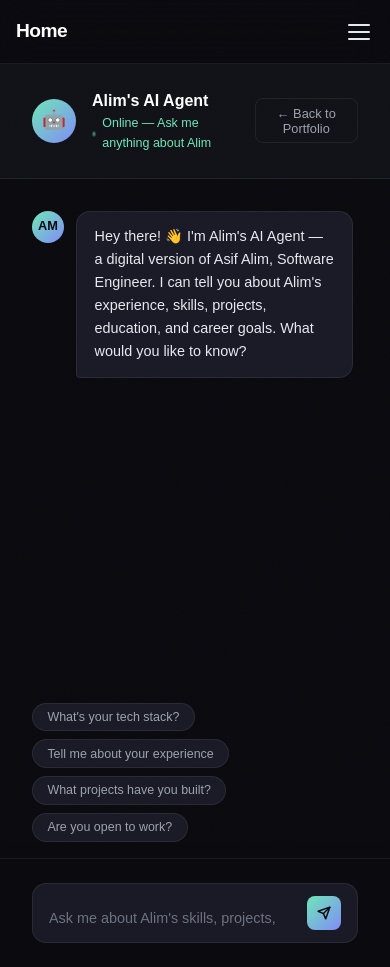
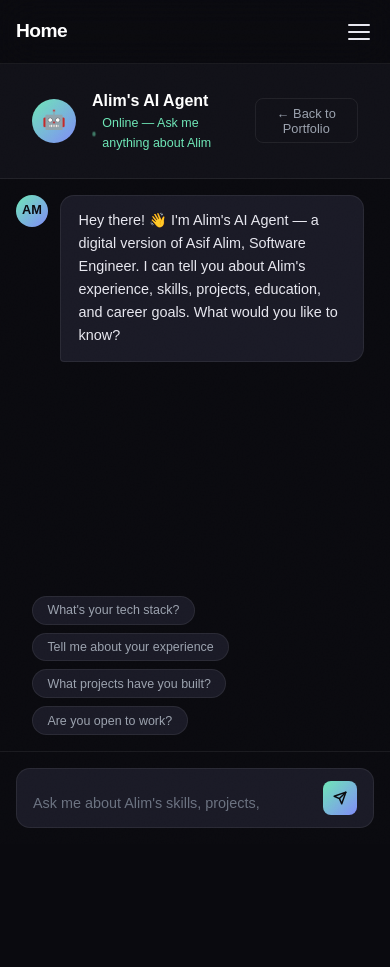
Before and after one commit to asifalim/Portfolio, an Angular app in the folder frontend/: page /chat in a window 390 px wide. After the commit the page ends 844 px from the top, so only its background shows below. Built offline with nearby package versions, Linux system fonts and the light colour scheme; no server answers.

Commit message:
chat box from mobile view improved,

```diff
--- a/frontend/src/app/pages/chat/chat.component.html
+++ b/frontend/src/app/pages/chat/chat.component.html
@@ -42,7 +42,7 @@
     <div class="chat-input-area">
       <div class="chat-input-wrap">
         <textarea id="chat-input" placeholder="Ask me about Alim's skills, projects, experience..." rows="1"
-          [value]="inputText" (input)="onInput($event)" (keydown)="handleChatKey($event)"></textarea>
+          [value]="inputText" (input)="onInput($event)" (keydown)="handleChatKey($event)" (focus)="onInputFocus()"></textarea>
         <button class="send-btn" (click)="sendMessage()">
           <svg width="14" height="14" viewBox="0 0 24 24" fill="none" stroke="currentColor" stroke-width="2.5"
             stroke-linecap="round" stroke-linejoin="round">
--- a/frontend/src/app/pages/chat/chat.component.ts
+++ b/frontend/src/app/pages/chat/chat.component.ts
@@ -34,6 +34,17 @@ export class ChatComponent implements OnInit {
 
     el.style.height = 'auto';
     el.style.height = Math.min(el.scrollHeight, 120) + 'px';
+  }
+
+  onInputFocus() {
+    // On mobile, scroll input into view after keyboard opens
+    setTimeout(() => {
+      const inputArea = document.querySelector('.chat-input-area') as HTMLElement;
+      if (inputArea) {
+        inputArea.scrollIntoView({ behavior: 'smooth', block: 'end' });
+      }
+      this.scrollToBottom();
+    }, 300);
   }
 
   handleChatKey(event: KeyboardEvent) {
--- a/frontend/src/styles.scss
+++ b/frontend/src/styles.scss
@@ -1044,10 +1044,11 @@ footer a {
 
 /* ─── CHAT PAGE ─── */
 #chat-page {
-  min-height: 100vh;
+  height: 100dvh;
   display: flex;
   flex-direction: column;
   padding-top: 64px;
+  overflow: hidden;
 }
 
 .chat-header {
@@ -1102,6 +1103,7 @@ footer a {
   width: 100%;
   margin: 0 auto;
   padding: 0;
+  min-height: 0;
 }
 
 .chat-messages {
@@ -1111,7 +1113,7 @@ footer a {
   display: flex;
   flex-direction: column;
   gap: 1.5rem;
-  min-height: calc(100vh - 280px);
+  min-height: 0;
 }
 
 .message {
@@ -1222,6 +1224,7 @@ footer a {
   padding: 1.5rem 2rem;
   border-top: 1px solid var(--border);
   background: var(--bg);
+  flex-shrink: 0;
 }
 
 .chat-input-wrap {
@@ -1369,7 +1372,11 @@ footer a {
   }
 
   .chat-messages {
-    min-height: calc(100vh - 320px);
+    padding: 1rem;
+  }
+
+  .chat-input-area {
+    padding: 1rem;
   }
 
   .msg-bubble {
```
